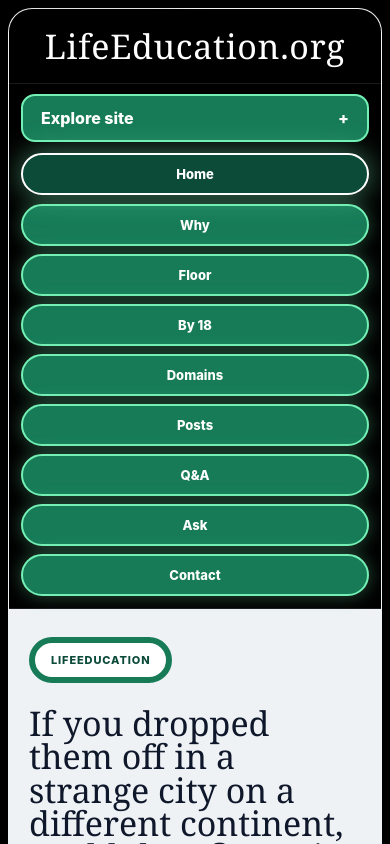
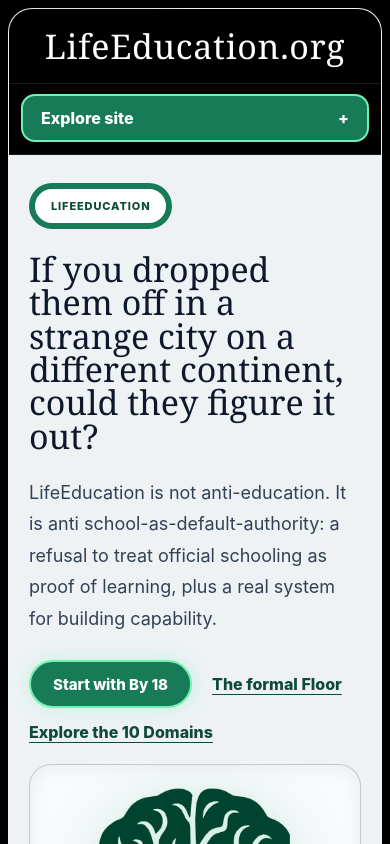
Before and after one commit to SuperDudePro/LifeEducationOrg, a React (Vite) app: page / in a window 390 px wide. Shown: the top 844 px of the page. Built offline with nearby package versions, Linux system fonts and the light colour scheme.

Commit message:
Honor collapsed mobile menu hidden state

```diff
--- a/src/styles/global.css
+++ b/src/styles/global.css
@@ -861,6 +861,7 @@ a:focus-visible, button:focus-visible, [tabindex]:focus-visible { outline: 3px s
   .site-nav-mobile { display: block; max-width: 780px; margin: 0 auto; }
   .site-nav-menu-toggle { width: 100%; min-height: 48px; display: flex; justify-content: space-between; align-items: center; padding: 10px 18px; border: 2px solid var(--le-accent-light); border-radius: 14px; background: var(--le-accent); color: #fff; font: inherit; font-weight: 800; cursor: pointer; }
   .site-nav-menu-toggle:hover, .site-nav-menu-toggle:focus-visible { background: var(--le-accent-dark); outline-offset: 3px; }
+  .site-nav-mobile-links[hidden] { display: none; }
   .site-nav-mobile-links { display: grid; grid-template-columns: repeat(2, minmax(0, 1fr)); gap: 8px; padding-top: 12px; }
   .site-nav-mobile-links .site-nav-link { min-width: 0; text-align: center; }
 }
```
